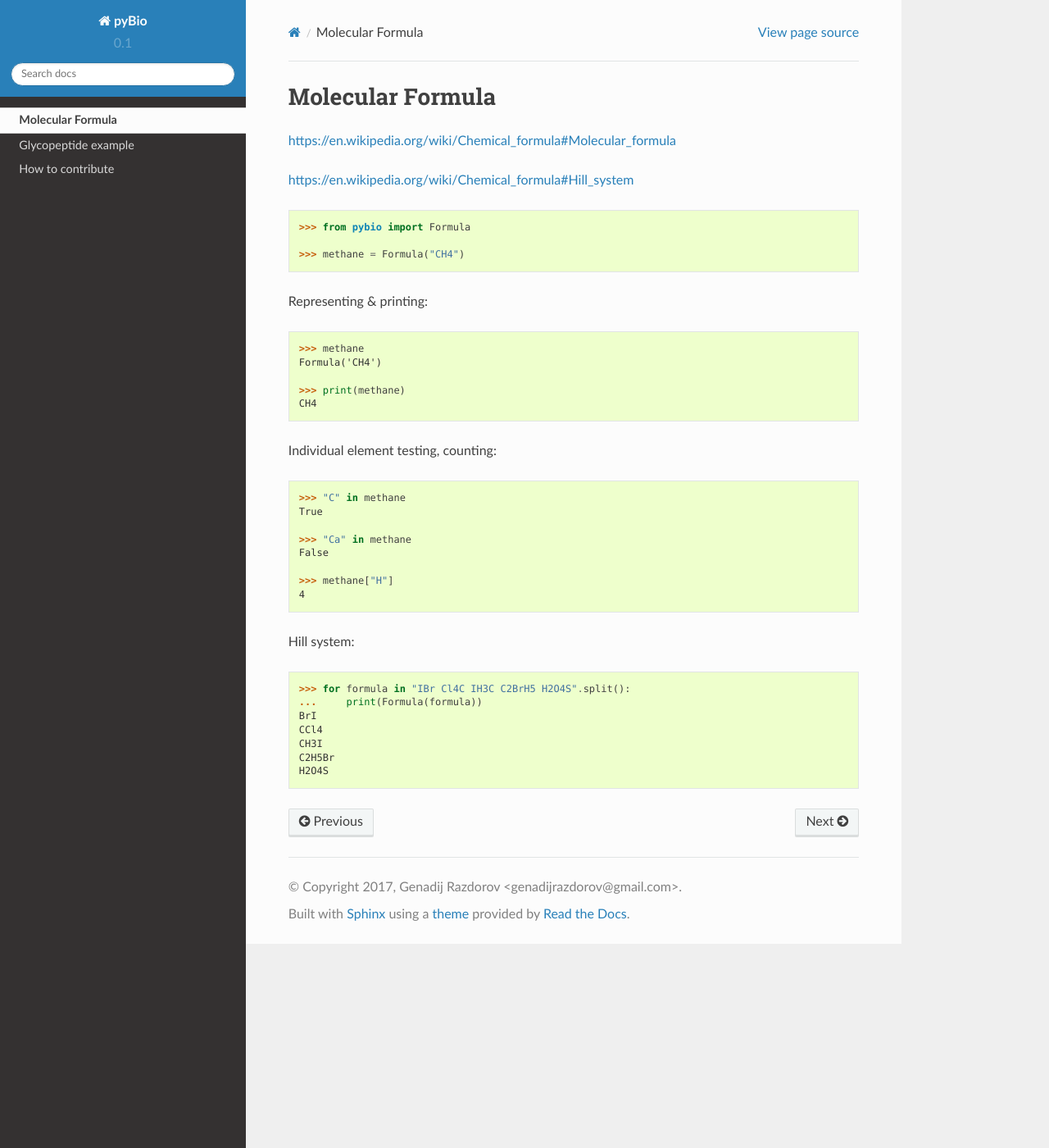
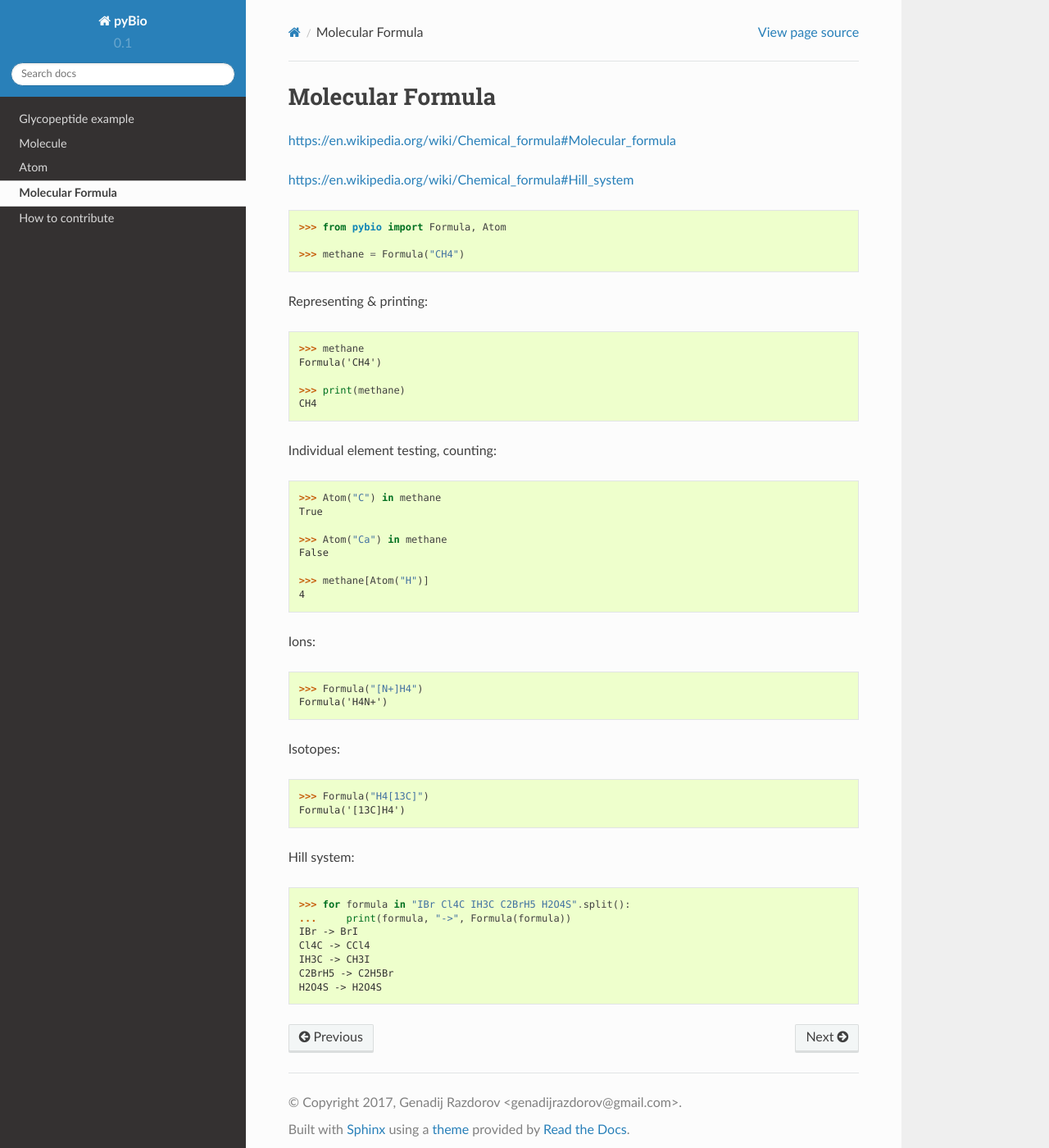
Before and after one commit to genadijrazdorov/pybio, a Sphinx documentation site: the page built from docs/formula.rst, in a window 1280 px wide and 1400 px high. Shown: the whole window at 82% size. Built offline with Sphinx 7.4.7 and the Read the Docs theme 2.0.0, drawn with Linux system fonts in a browser that asks for light colours.

Commit message:
Added documentation for Molecule/Atom/Formula

```diff
--- a/docs/formula.rst
+++ b/docs/formula.rst
@@ -7,9 +7,10 @@ https://en.wikipedia.org/wiki/Chemical_formula#Hill_system
 
 ::
 
-    >>> from pybio import Formula
+    >>> from pybio import Formula, Atom
 
     >>> methane = Formula("CH4")
+
 
 Representing & printing::
 
@@ -19,23 +20,36 @@ Representing & printing::
     >>> print(methane)
     CH4
 
+
 Individual element testing, counting::
 
-    >>> "C" in methane
+    >>> Atom("C") in methane
     True
 
-    >>> "Ca" in methane
+    >>> Atom("Ca") in methane
     False
 
-    >>> methane["H"]
+    >>> methane[Atom("H")]
     4
+
+
+Ions::
+
+    >>> Formula("[N+]H4")
+    Formula('H4N+')
+
+Isotopes::
+
+    >>> Formula("H4[13C]")
+    Formula('[13C]H4')
+
 
 Hill system::
 
     >>> for formula in "IBr Cl4C IH3C C2BrH5 H2O4S".split():
-    ...     print(Formula(formula))
-    BrI
-    CCl4
-    CH3I
-    C2H5Br
-    H2O4S
+    ...     print(formula, "->", Formula(formula))
+    IBr -> BrI
+    Cl4C -> CCl4
+    IH3C -> CH3I
+    C2BrH5 -> C2H5Br
+    H2O4S -> H2O4S
--- a/docs/index.rst
+++ b/docs/index.rst
@@ -11,8 +11,10 @@ Contents
 .. toctree::
     :maxdepth: 2
 
+    glycopeptide_example
+    molecule
+    atom
     formula
-    glycopeptide_example
     contributing
 
 
```
Also changed, not shown: docs/atom.rst (added, +26 -0 lines), docs/molecule.rst (added, +149 -0 lines).
